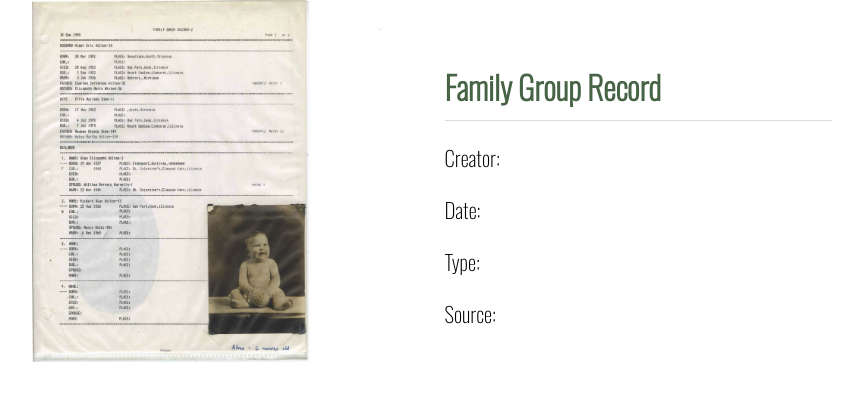
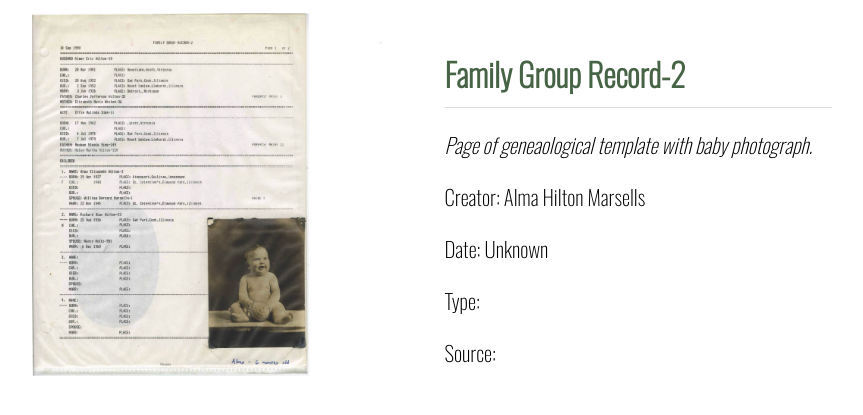
Before and after one commit to martinez2125/TennesseeChicago_Images, a Jekyll site: the page built from _mindoc_media/pg1-fgr.md, in a window 1280 px wide. Shown: the top 415 px of the page, without its empty margins (208-1071 px from the left). Built offline with Jekyll 4.4.1, drawn with Linux system fonts in a browser that asks for light colours.

Commit message:
Update pg1-fgr.md

```diff
--- a/_mindoc_media/pg1-fgr.md
+++ b/_mindoc_media/pg1-fgr.md
@@ -3,10 +3,10 @@ page: section-name
 title: Hilton Family Binder (Inside)
 media_type: image
 
-_title: Family Group Record
-description:
-creator:
-_date:
+_title: Family Group Record-2
+description: Page of geneaological template with baby photograph.
+creator: Alma Hilton Marsells
+_date: Unknown
 rights:
 type:
 source:
```
